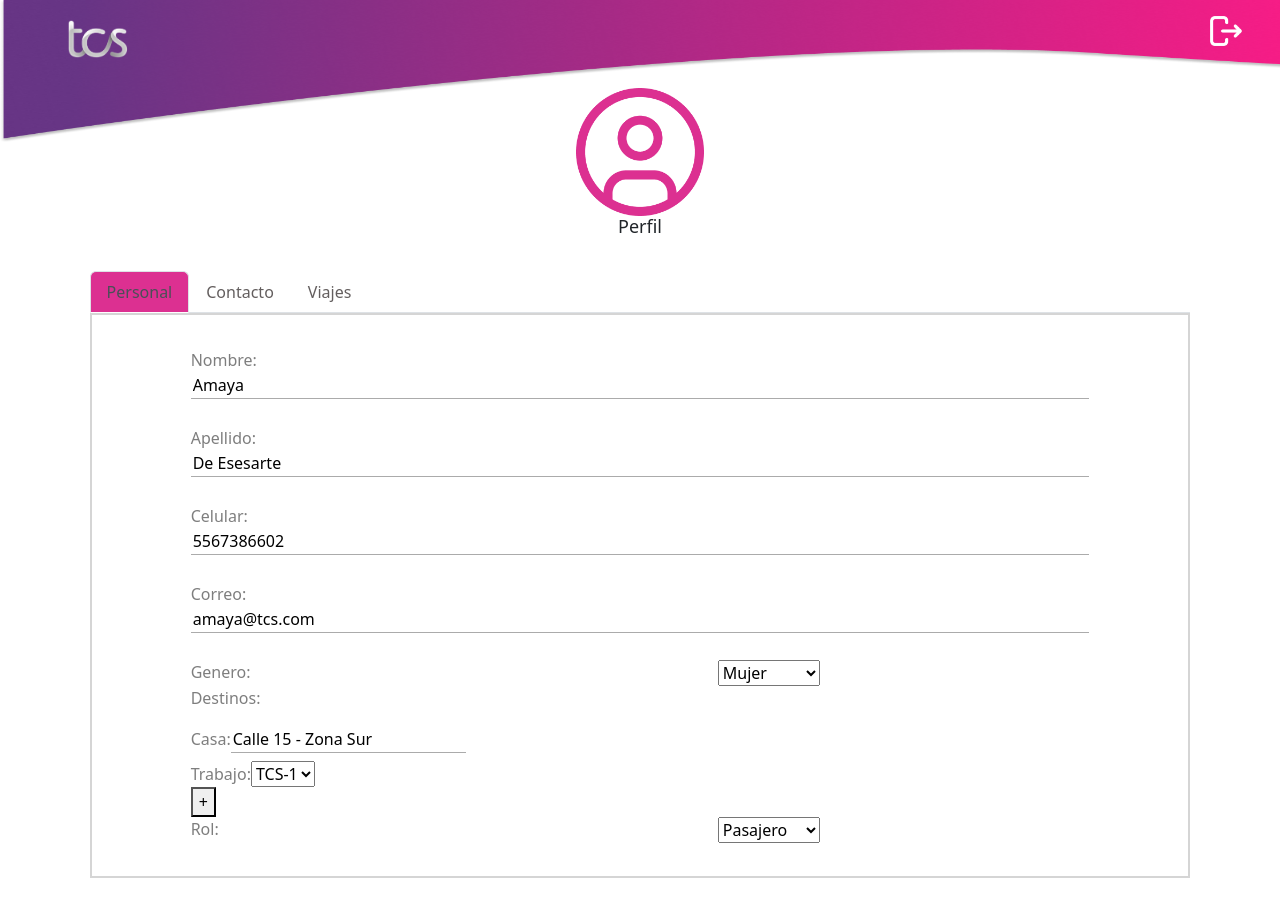
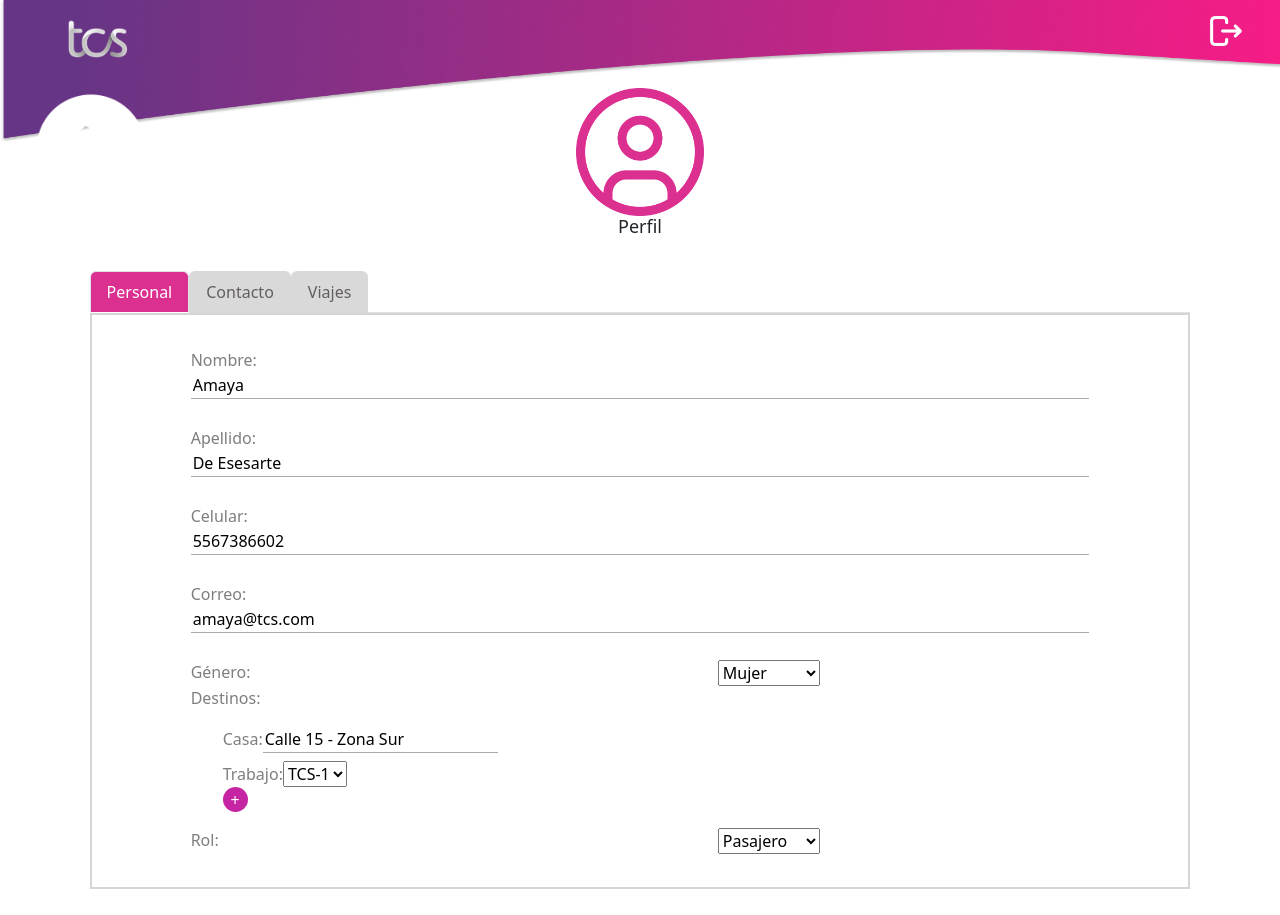
Before and after one commit to LaDuquesaDev/tflatam-tcs, a React (Create React App) app: page /Profile in a window 1280 px wide. Built offline with nearby package versions, Linux system fonts and the light colour scheme.

Commit message:
agrega estilos

```diff
--- a/src/components/Footer.js
+++ b/src/components/Footer.js
@@ -1,6 +1,9 @@
 import './Header-Footer.css';
+import { useNavigate } from "react-router-dom";
 
 function Footer() {
+
+  const navigate = useNavigate();
 
   return (
     <div className="footer-group">
@@ -12,17 +15,19 @@ function Footer() {
       <div className='footer-icons'>
         <img
           className='footer-icon'
-          alt='gradient footer'
+          alt='home icon'
           src={require('../images/home.png')}
+          onClick={navigate('/Home')}
         />
         <img
           className='footer-icon'
-          alt='gradient header'
+          alt='profile icon'
           src={require('../images/profile.png')}
+          onClick={()=>navigate('/Profile')}
         />
         <img
           className='footer-icon'
-          alt='gradient header'
+          alt='ranking icon'
           src={require('../images/ranking.png')}
         />
       </div>
--- a/src/components/Header.js
+++ b/src/components/Header.js
@@ -1,7 +1,10 @@
 import './Header-Footer.css';
+import { useNavigate } from "react-router-dom";
 
 
 function Header() {
+  const navigate = useNavigate();
+
   return (
     <div className='header-group'>
       <img
@@ -12,13 +15,14 @@ function Header() {
       <div className='header-icons'>
         <img
           className='header-icon'
-          alt='gradient header'
+          alt='TCS white logo'
           src={require('../images/tcs-logo.png')}
         />
         <img
           className='header-logout'
-          alt='gradient header'
+          alt='logout logo'
           src={require('../images/logout.png')}
+          onClick={() => navigate('/')}
         />
       </div>
     </div>
--- a/src/views/Home.js
+++ b/src/views/Home.js
@@ -1,11 +1,13 @@
 import React from 'react'
 import Map from "../components/Map";
+import Footer from '../components/Footer'
 
 export default function Home() {
   return (
     <div>
       <h1>¿A donde vas?</h1>
       <Map />
+      <Footer />
     </div>
   )
 }
--- a/src/views/Profile.css
+++ b/src/views/Profile.css
@@ -61,8 +61,35 @@
   justify-content: space-between;
 }
 
-.destination{
+.profile-destination{
   display: flex;
   flex-direction: column;
   align-items: flex-start;
 }
+
+.profile-back{
+  position: fixed;
+  width: 12%;
+  left: 14px;
+  z-index: 10;
+  top: 9vh;
+}
+
+.profile-ul{
+  align-self: flex-start;
+  list-style-type: circle;
+}
+.profile-li{
+  display: flex;
+  list-style-type: circle;
+}
+.profile-btn{
+  background-color: #C525A2;
+  color: white;
+  border: none;
+  border-radius: 50%;
+  width: 25px;
+  height: 25px;
+  text-align: center;
+  text-justify: auto;
+}
--- a/src/views/Profile.js
+++ b/src/views/Profile.js
@@ -4,14 +4,47 @@ import classnames from 'classnames';
 import { TabContent, TabPane, Nav, NavItem, NavLink } from 'reactstrap';
 import './Profile.css';
 import Header from '../components/Header';
-// import Footer from '../components/Footer';
+import { useNavigate } from "react-router-dom";
 
 
 export default function Profile() {
 
   const [currentActiveTab, setCurrentActiveTab] = useState('1');
-  // const [tabColor, setTabColor] = useState('#D9D9D9');
-  // const [fontColor, setFontColor] = useState('#635E5E');
+
+  const navigate = useNavigate();
+
+  let tabColor1 = null;
+  let tabColor2 = null;
+  let tabColor3 = null;
+
+  let fontColor1 = null;
+  let fontColor2 = null;
+  let fontColor3 = null;
+
+  if (currentActiveTab === '1') {
+    tabColor1 = '#DC3091';
+    fontColor1 = 'white';
+  } else {
+    tabColor1 = '#D9D9D9';
+    fontColor1 = '#635E5E';
+  }
+
+  if (currentActiveTab === '2') {
+    tabColor2 = '#DC3091';
+    fontColor2 = 'white';
+  } else {
+    tabColor2 = '#D9D9D9';
+    fontColor2 = '#635E5E';
+  }
+
+  if (currentActiveTab === '3') {
+    tabColor3 = '#DC3091';
+    fontColor3 = 'white';
+  } else {
+    tabColor3 = '#D9D9D9';
+    fontColor3 = '#635E5E';
+  }
+
 
   const toggle = tab => {
     if (currentActiveTab !== tab) setCurrentActiveTab(tab);
@@ -21,8 +54,14 @@ export default function Profile() {
     <div className='profile-group'>
       <Header />
       <img
+        className='profile-back'
+        alt='back icon'
+        src={require('../images/back.png')}
+        onClick={() => navigate(-1)}
+      />
+      <img
         className='profile-icon'
-        alt='gradient header'
+        alt='profile icon'
         src={require('../images/profile-view.png')}
       />
       <h1 className='profile-h1'>Perfil</h1>
@@ -30,7 +69,9 @@ export default function Profile() {
         <Nav tabs>
           <NavItem>
             <NavLink
-              style={{ backgroundColor: '#DC3091' }}
+              style={{
+                backgroundColor: `${tabColor1}`,
+                color: `${fontColor1}` }}
               className={classnames('profile-tab', {
                 active:
                   currentActiveTab === '1'
@@ -42,6 +83,8 @@ export default function Profile() {
           </NavItem>
           <NavItem>
             <NavLink
+              style={{ backgroundColor: `${tabColor2}`,
+                color: `${fontColor2}` }}
               className={classnames('profile-tab', {
                 active:
                   currentActiveTab === '2'
@@ -53,6 +96,8 @@ export default function Profile() {
           </NavItem>
           <NavItem>
             <NavLink
+              style={{ backgroundColor: `${tabColor3}`,
+                color: `${fontColor3}` }}
               className={classnames('profile-tab', {
                 active:
                   currentActiveTab === '3'
@@ -80,7 +125,7 @@ export default function Profile() {
               <input className='profile-input' type="text" id="mail" name="mail" value='amaya@tcs.com' />
 
               <div className='select-group'>
-                <label for="gender" className='profile-label'>Genero: </label>
+                <label for="gender" className='profile-label'>Género: </label>
                 <select name='gender' id='gender' >
                   <option value='woman'>Mujer</option>
                   <option value='men'>Hombre</option>
@@ -89,20 +134,27 @@ export default function Profile() {
               </div>
 
               <p className='profile-label'>Destinos:</p>
-              <div className='destination'>
-                <div>
+              <div className='profile-destination'>
+                <ul className='profile-ul'>
+                  <li className='profile-li'>
+                    <div className='profile-ul'>
                       <label for="destination-home" className='profile-label'>Casa: </label>
                       <input className='profile-input' type="text" id="destination-home" name="home" value='Calle 15 - Zona Sur' />
-
                     </div>
-                <div>
+                  </li>
+                  <li className='profile-li'>
+                    <div className='profile-ul'>
                       <label for="destination-work" className='profile-label'>Trabajo: </label>
                       <select name='destination-work' id='destination-work' >
                         <option value='tcs1'>TCS-1</option>
                         <option value='tcs2'>TCS-2</option>
                       </select>
                     </div>
-                <button>+</button>
+                  </li>
+                  <li className='profile-li'>
+                    <button className='profile-btn'>+</button>
+                  </li>
+                </ul>
               </div>
 
               <div className='select-group'>
@@ -159,17 +211,16 @@ export default function Profile() {
             <div className='profile-trips'>
               <div className='profile-tip-box'>
                 <p>Rocío Gutiérrez - 23/08/22</p>
-                <button>+</button>
+                <button className='profile-btn'>+</button>
               </div>
               <div className='profile-tip-box'>
                 <p>Diego López - 22/08/22</p>
-                <button>+</button>
+                <button className='profile-btn'>+</button>
               </div>
             </div>
           </TabPane>
         </TabContent>
       </div>
-      {/* <Footer /> */}
     </div>
   )
 }
```
Also changed, not shown: src/images/back.png (added). Lines whose indentation alone changed are shown as unchanged.
